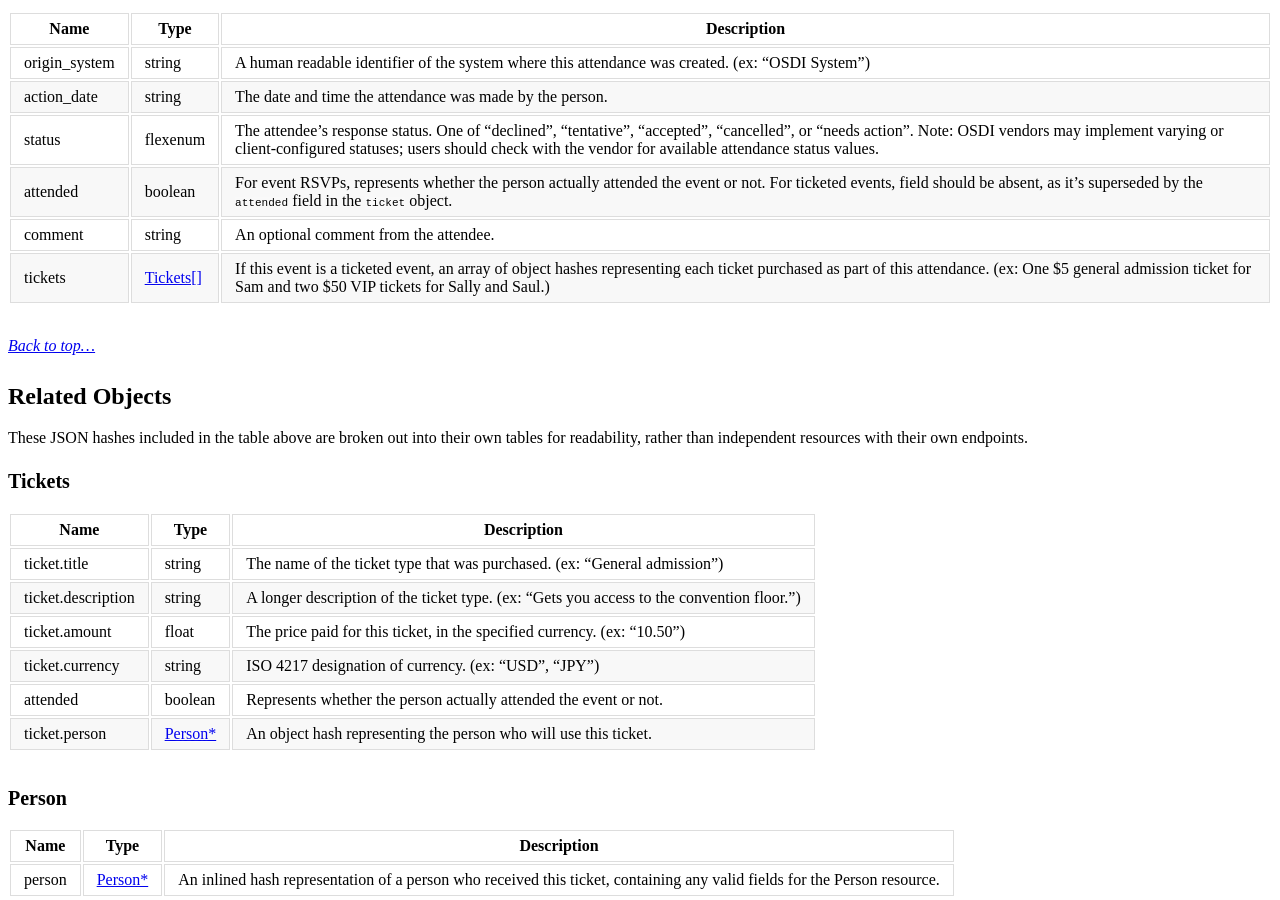
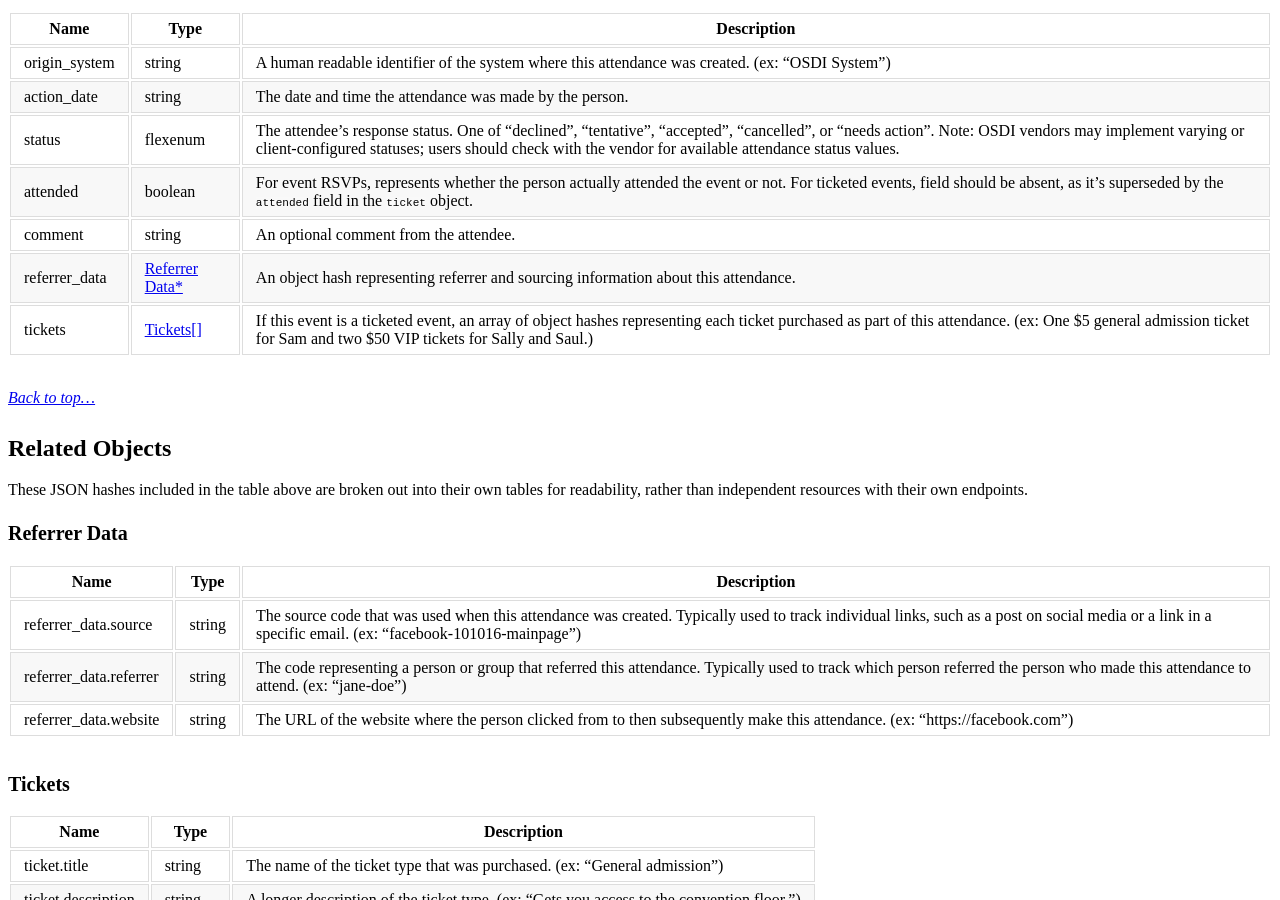
Before and after one commit to opensupporter/osdi-docs, a Jekyll site: the page built from attendances.md, in a window 1280 px wide and 900 px high, scrolled down 2150 px. Built offline with Jekyll 4.4.1, drawn with Linux system fonts in a browser that asks for light colours; a style sheet for code colours, icons or effects is not loaded; some of the changed text lies outside the part shown.

Commit message:
sources and referrers proposal

```diff
--- a/attendances.md
+++ b/attendances.md
@@ -57,6 +57,7 @@ A list of fields specific to the Attendance resource.
 |status			|flexenum			|The attendee's response status. One of "declined", "tentative", "accepted", "cancelled", or "needs action".  Note: OSDI vendors may implement varying or client-configured statuses; users should check with the vendor for available attendance status values.
 |attended		|boolean		|For event RSVPs, represents whether the person actually attended the event or not. For ticketed events, field should be absent, as it's superseded by the `attended` field in the `ticket` object.
 |comment		|string			|An optional comment from the attendee.
+|referrer_data		|[Referrer Data*](#referrer-data)	|An object hash representing referrer and sourcing information about this attendance.
 |tickets		|[Tickets[]](#tickets)	|If this event is a ticketed event, an array of object hashes representing each ticket purchased as part of this attendance. (ex: One $5 general admission ticket for Sam and two $50 VIP tickets for Sally and Saul.)
 
 
@@ -66,6 +67,15 @@ _[Back to top...](#)_
 ### Related Objects
 
 These JSON hashes included in the table above are broken out into their own tables for readability, rather than independent resources with their own endpoints.
+
+#### Referrer Data
+
+|Name          |Type      |Description
+|-----------    |-----------|--------------
+|referrer_data.source	|string    |The source code that was used when this attendance was created. Typically used to track individual links, such as a post on social media or a link in a specific email. (ex: "facebook-101016-mainpage")
+|referrer_data.referrer	|string    |The code representing a person or group that referred this attendance. Typically used to track which person referred the person who made this attendance to attend. (ex: "jane-doe")
+|referrer_data.website	|string    |The URL of the website where the person clicked from to then subsequently make this attendance. (ex: "https://facebook.com")
+
 
 #### Tickets
 
@@ -191,6 +201,11 @@ Cache-Control: max-age=0, private, must-revalidate
                 "status": "confirmed",
                 "attended": true,
                 "comment": "Looking forward to it!",
+                "referrer_data": {
+                    "source": "facebook-101016-mainpage",
+                    "referrer": "jane-doe",
+                    "website": "https://facebook.com"
+                },
                 "_links": {
                     "self": {
                         "href": "https://osdi-sample-system.org/api/v1/events/c945d6fe-929e-11e3-a2e9-12313d316c29/attendances/d91b4b2e-ae0e-4cd3-9ed7-d0ec501b0bc3"
@@ -216,6 +231,9 @@ Cache-Control: max-age=0, private, must-revalidate
                 "action_date": "2014-03-12T01:45:34Z",
                 "status": "tentative",
                 "attended": false,
+                "referrer_data": {
+                    "source": "email-101116-subjecttest1"
+                },
                 "_links": {
                     "self": {
                         "href": "https://osdi-sample-system.org/api/v1/events/c945d6fe-929e-11e3-a2e9-12313d316c29/attendances/1efc3644-af25-4253-90b8-a0baf12dbd1e"
@@ -295,6 +313,10 @@ Cache-Control: max-age=0, private, must-revalidate
                 "action_date": "2014-03-18T11:02:15Z",
                 "status": "confirmed",
                 "comment": "Looking forward to it!",
+                "referrer_data": {
+                    "source": "twitter-101016",
+                    "website": "https://twitter.com"
+                },
                 "tickets": [
                     {
                         "title": "General Admission",
@@ -357,6 +379,9 @@ Cache-Control: max-age=0, private, must-revalidate
                 "modified_date": "2014-03-20T20:44:13Z",
                 "action_date": "2014-03-12T01:45:34Z",
                 "status": "tentative",
+                "referrer_data": {
+                    "source": "email-101216-final"
+                },
                 "tickets": [
                     {
                         "title": "General Admission",
@@ -432,6 +457,11 @@ Cache-Control: max-age=0, private, must-revalidate
     "status": "confirmed",
     "attended": true,
     "comment": "Looking forward to it!",
+    "referrer_data": {
+        "source": "facebook-101016-mainpage",
+        "referrer": "jane-doe",
+        "website": "facebook.com"
+    },
     "_links": {
         "self": {
             "href": "https://osdi-sample-system.org/api/v1/events/c945d6fe-929e-11e3-a2e9-12313d316c29/attendances/d91b4b2e-ae0e-4cd3-9ed7-d0ec501b0bc3"
@@ -480,6 +510,11 @@ Cache-Control: max-age=0, private, must-revalidate
     "action_date": "2014-03-18T11:02:15Z",
     "status": "confirmed",
     "comment": "Looking forward to it!",
+    "referrer_data": {
+        "source": "facebook-101016-mainpage",
+        "referrer": "jane-doe",
+        "website": "facebook.com"
+    },
     "tickets": [
         {
             "title": "General Admission",
@@ -560,6 +595,9 @@ OSDI-API-Token:[your api key here]
     ],
     "origin_system": "OpenSupporter",
     "action_date": "2014-03-18T11:02:15Z",
+    "referrer_data": {
+        "source": "api"
+    },
     "_links" : {
         "osdi:person" : {
             "href" : "https://actionnetwork.org/api/v1/people/65345d7d-cd24-466a-a698-4a7686ef684f"
@@ -584,6 +622,9 @@ Cache-Control: max-age=0, private, must-revalidate
     "created_date": "2014-03-20T21:04:31Z",
     "modified_date": "2014-03-20T21:04:31Z",
     "action_date": "2014-03-18T11:02:15Z",
+    "referrer_data": {
+        "source": "api"
+    },
     "_links": {
         "self": {
             "href": "https://osdi-sample-system.org/api/v1/events/c945d6fe-929e-11e3-a2e9-12313d316c29/attendances/d91b4b2e-ae0e-4cd3-9ed7-de9uemdse"
@@ -614,6 +655,9 @@ OSDI-API-Token:[your api key here]
     ],
     "origin_system": "OpenSupporter",
     "action_date": "2014-03-18T11:02:15Z",
+    "referrer_data": {
+        "source": "api"
+    },
     "tickets": [
         {
             "title": "General Admission",
@@ -676,6 +720,9 @@ Cache-Control: max-age=0, private, must-revalidate
     "created_date": "2014-03-20T21:04:31Z",
     "modified_date": "2014-03-20T21:04:31Z",
     "action_date": "2014-03-18T11:02:15Z",
+    "referrer_data": {
+        "source": "api"
+    },
     "tickets": [
         {
             "title": "General Admission",
@@ -768,6 +815,11 @@ Cache-Control: max-age=0, private, must-revalidate
     "modified_date": "2014-03-20T22:04:31Z",
     "action_date": "2014-03-17T11:02:15Z",
     "status": "declined",
+    "referrer_data": {
+        "source": "facebook-101016-mainpage",
+        "referrer": "jane-doe",
+        "website": "facebook.com"
+    },
     "_links": {
         "self": {
             "href": "https://osdi-sample-system.org/api/v1/events/c945d6fe-929e-11e3-a2e9-12313d316c29/attendances/d91b4b2e-ae0e-4cd3-9ed7-de9uemdse"
```
